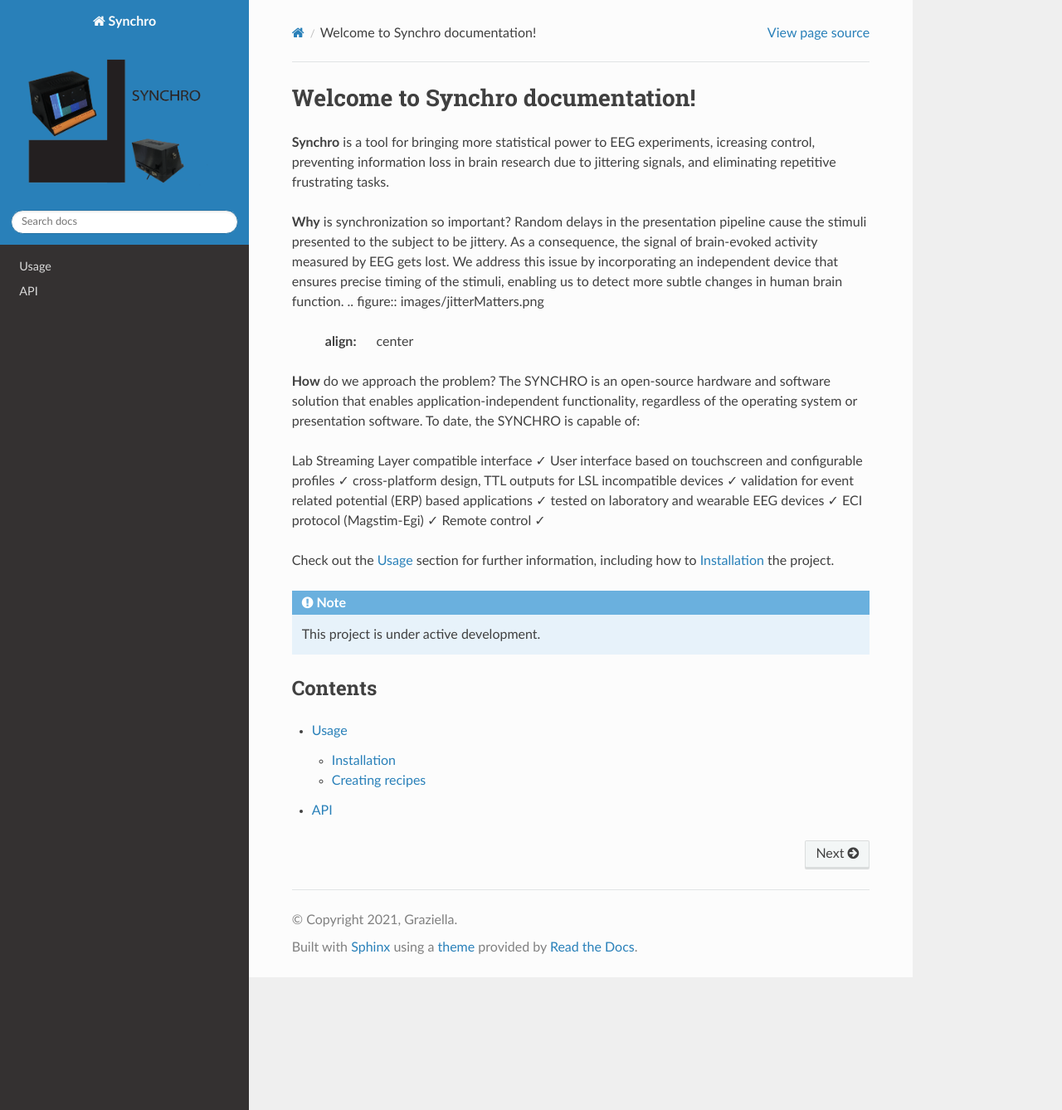
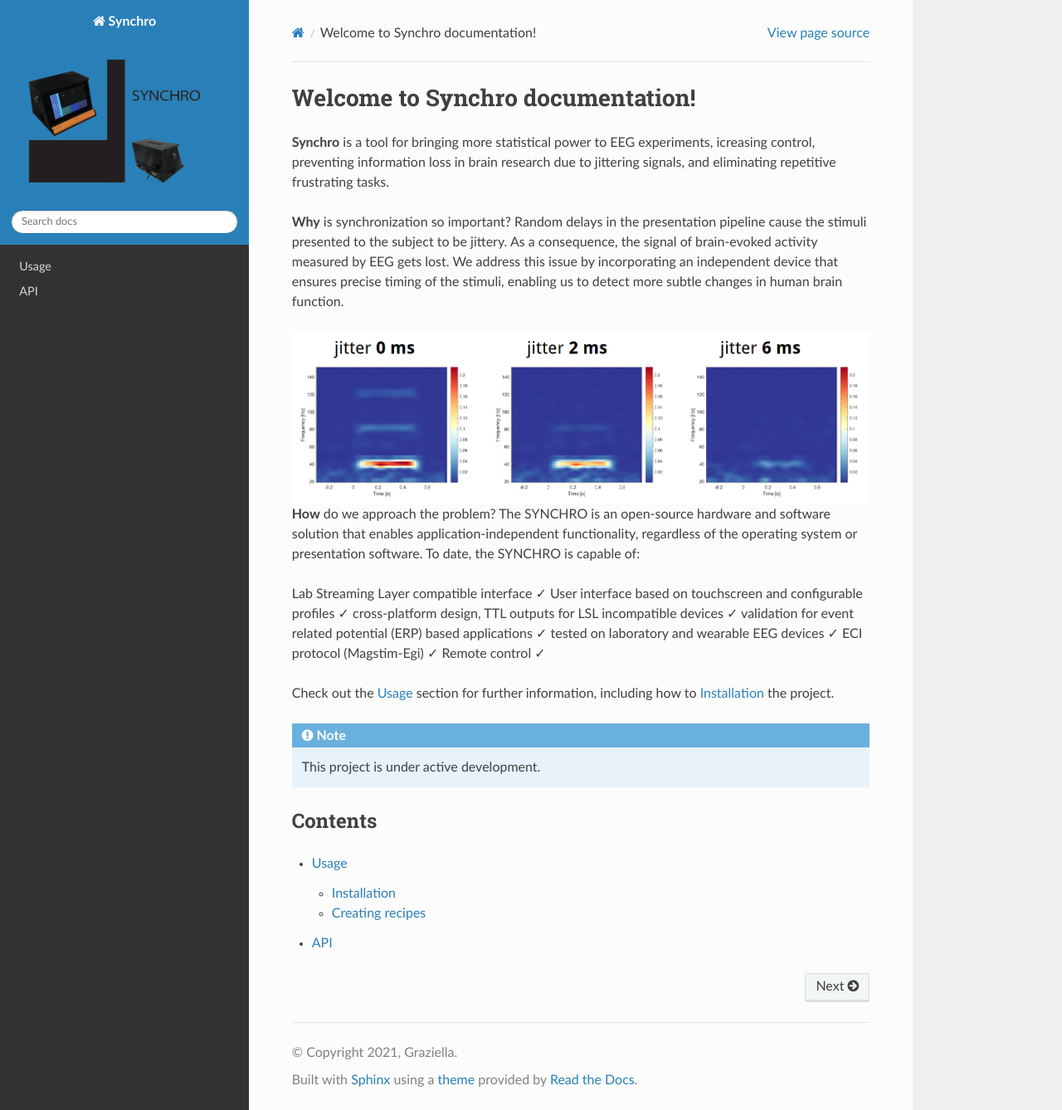
Before and after one commit to VlastaKoudelka/synchro-dev, a Sphinx documentation site: the page built from docs/source/index.rst, in a window 1280 px wide and 1338 px high. Shown: the whole window at 83% size. Built offline with Sphinx 7.4.7 and the Read the Docs theme 3.1.0, drawn with Linux system fonts in a browser that asks for light colours; part of the change alters nothing that is shown.

```diff
--- a/docs/source/index.rst
+++ b/docs/source/index.rst
@@ -4,12 +4,13 @@ Welcome to Synchro documentation!
 **Synchro** is a tool for bringing more statistical power to EEG experiments, icreasing control, preventing information loss in brain research due to jittering signals,  and eliminating repetitive frustrating tasks.
 
 **Why** is synchronization so important? Random delays in the presentation pipeline cause the stimuli presented to the subject to be jittery. As a consequence, the signal of brain-evoked activity measured by EEG gets lost. We address this issue by incorporating an independent device that ensures precise timing of the stimuli, enabling us to detect more subtle changes in human brain function.
+
 .. figure::  images/jitterMatters.png
    :align:   center
 
 **How** do we approach the problem? The SYNCHRO is an open-source hardware and software solution that enables application-independent functionality, regardless of the operating system or presentation software. To date, the SYNCHRO is capable of:
 
-.. Features of SYNCHRO::
+.. note::
 
 Lab Streaming Layer compatible interface						         ✓
 User interface based on touchscreen and configurable profiles	   ✓
```
